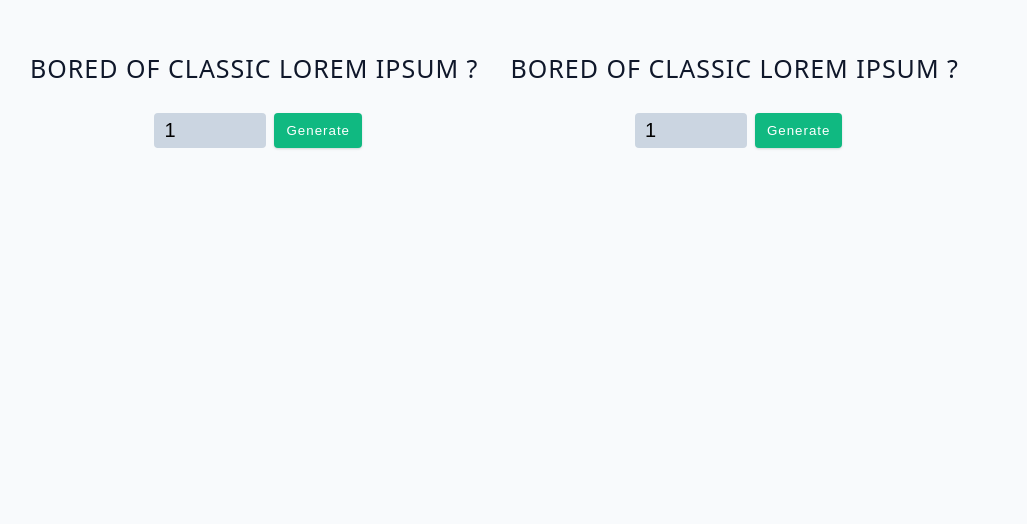
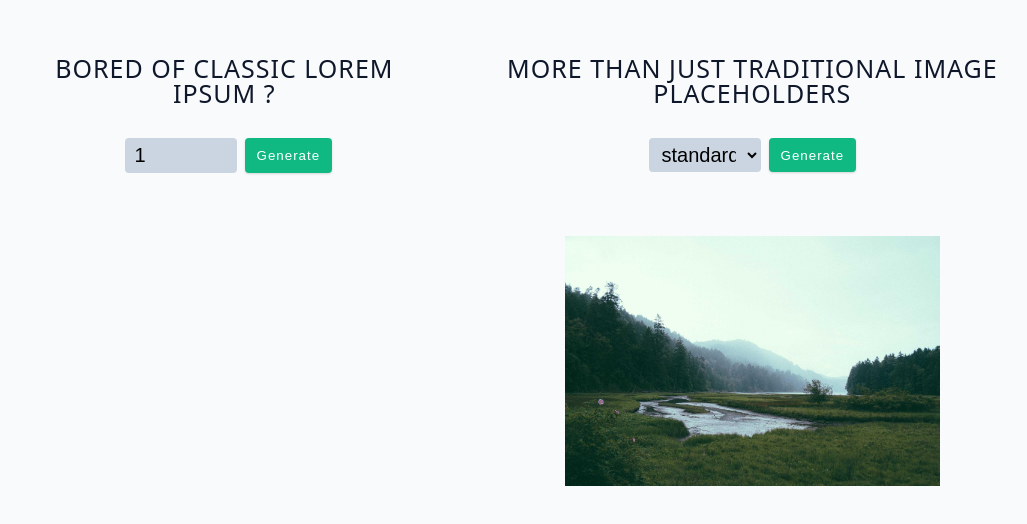
Before and after one commit to zayzou/Lorem-Pics, a React (Vite) app: page / in a window 1280 px wide. Shown: the part 104-628 px from the top of the page, without its empty margins (98-1125 px from the left). Built offline with nearby package versions, Linux system fonts and the light colour scheme.

Commit message:
create Image and Text Component

```diff
--- a/src/App.jsx
+++ b/src/App.jsx
@@ -1,76 +1,11 @@
-import { useState } from "react";
-import data from "./data";
-import { nanoid } from "nanoid";
+import { Text } from "./component/Text";
+import { Image } from "./component/Image";
 const App = () => {
-  const [count, setCount] = useState(1);
-  const [text, setText] = useState([]);
-  const handleChange = (e) => setCount(e.target.value);
-  const handleSubmit = (e) => {
-    e.preventDefault();
-    if (count < 1 || count > 8) {
-      console.error("Count must be between 1-8");
-      return;
-    }
-    setText(data.slice(0, count));
-  };
-
-  const handleClick = () => {
-    navigator.clipboard.writeText(text);
-    alert("copied to clipboard");
-  };
   return (
-   <div className="section-center" >
-     <section >
-      <h4>Bored of classic lorem ipsum ? </h4>
-      <form className="lorem-form" onSubmit={handleSubmit}>
-        <label htmlFor="amount"></label>
-        <input
-          type="number"
-          name="amount"
-          id="amount"
-          className=""
-          value={count}
-          step="1"
-          min="1"
-          max="8"
-          onChange={handleChange}
-        />
-        <button type="submit" className="btn">
-          Generate
-        </button>
-      </form>
-      <article className="lorem-text" onClick={handleClick}>
-        {text.map((paragraph) => {
-          return <p key={nanoid()}>{paragraph}</p>;
-        })}
-      </article>
-    </section>
-    <section >
-      <h4>Bored of classic lorem ipsum ? </h4>
-      <form className="lorem-form" onSubmit={handleSubmit}>
-        <label htmlFor="amount"></label>
-        <input
-          type="number"
-          name="amount"
-          id="amount"
-          className=""
-          value={count}
-          step="1"
-          min="1"
-          max="8"
-          onChange={handleChange}
-        />
-        <button type="submit" className="btn">
-          Generate
-        </button>
-      </form>
-      <article className="lorem-text" onClick={handleClick}>
-        {text.map((paragraph) => {
-          return <p key={nanoid()}>{paragraph}</p>;
-        })}
-      </article>
-    </section>
-   </div>
+    <div className="section-center">
+      <Text/>
+      <Image/>
+    </div>
   );
 };
 export default App;
--- /dev/null
+++ b/src/component/Image.jsx
@@ -0,0 +1,27 @@
+import { useState } from "react";
+import defaultJpg from "../../public/default.jpg";
+export function Image() {
+  const [options, setOptions] = useState("standard");
+  const handleSubmit = (e) => {
+    e.preventDefault();
+    console.log(submit);
+  };
+  return (
+    <section>
+      <h4>more than just traditional image placeholders</h4>
+      <form className="lorem-form" onSubmit={handleSubmit}>
+        <select name="" id="">
+          <option>standard</option>
+          <option>grayscale</option>
+          <option>blur</option>
+        </select>
+        <button type="submit" className="btn">
+          Generate
+        </button>
+      </form>
+      <article className="lorem-image">
+        <img src={defaultJpg} alt="" />
+      </article>
+    </section>
+  );
+}
--- /dev/null
+++ b/src/component/Text.jsx
@@ -0,0 +1,47 @@
+import data from "../data";
+import { useState } from "react";
+import { nanoid } from "nanoid";
+export function Text() {
+  const [count, setCount] = useState(1);
+  const [text, setText] = useState([]);
+  const handleChange = (e) => setCount(e.target.value);
+  const handleSubmit = (e) => {
+    e.preventDefault();
+    if (count < 1 || count > 8) {
+      console.error("Count must be between 1-8");
+      return;
+    }
+    setText(data.slice(0, count));
+  };
+  const handleClick = () => {
+    navigator.clipboard.writeText(text);
+    alert("copied to clipboard");
+  };
+  return (
+    <section>
+      <h4>Bored of classic lorem ipsum ? </h4>
+      <form className="lorem-form" onSubmit={handleSubmit}>
+        <label htmlFor="amount"></label>
+        <input
+          type="number"
+          name="amount"
+          id="amount"
+          className=""
+          value={count}
+          step="1"
+          min="1"
+          max="8"
+          onChange={handleChange}
+        />
+        <button type="submit" className="btn">
+          Generate
+        </button>
+      </form>
+      <article className="lorem-text" onClick={handleClick}>
+        {text.map((paragraph) => {
+          return <p key={nanoid()}>{paragraph}</p>;
+        })}
+      </article>
+    </section>
+  );
+}
```
